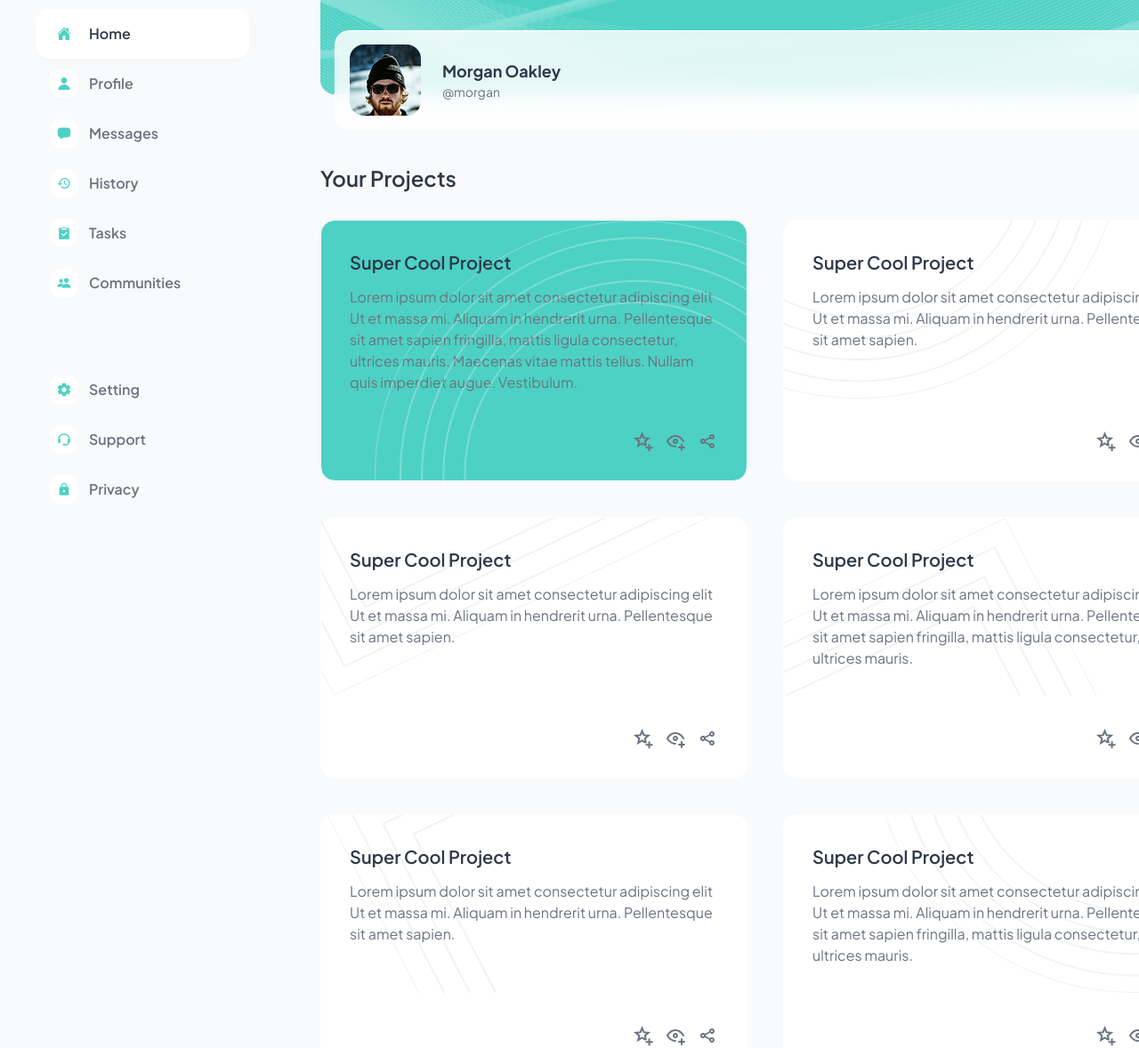
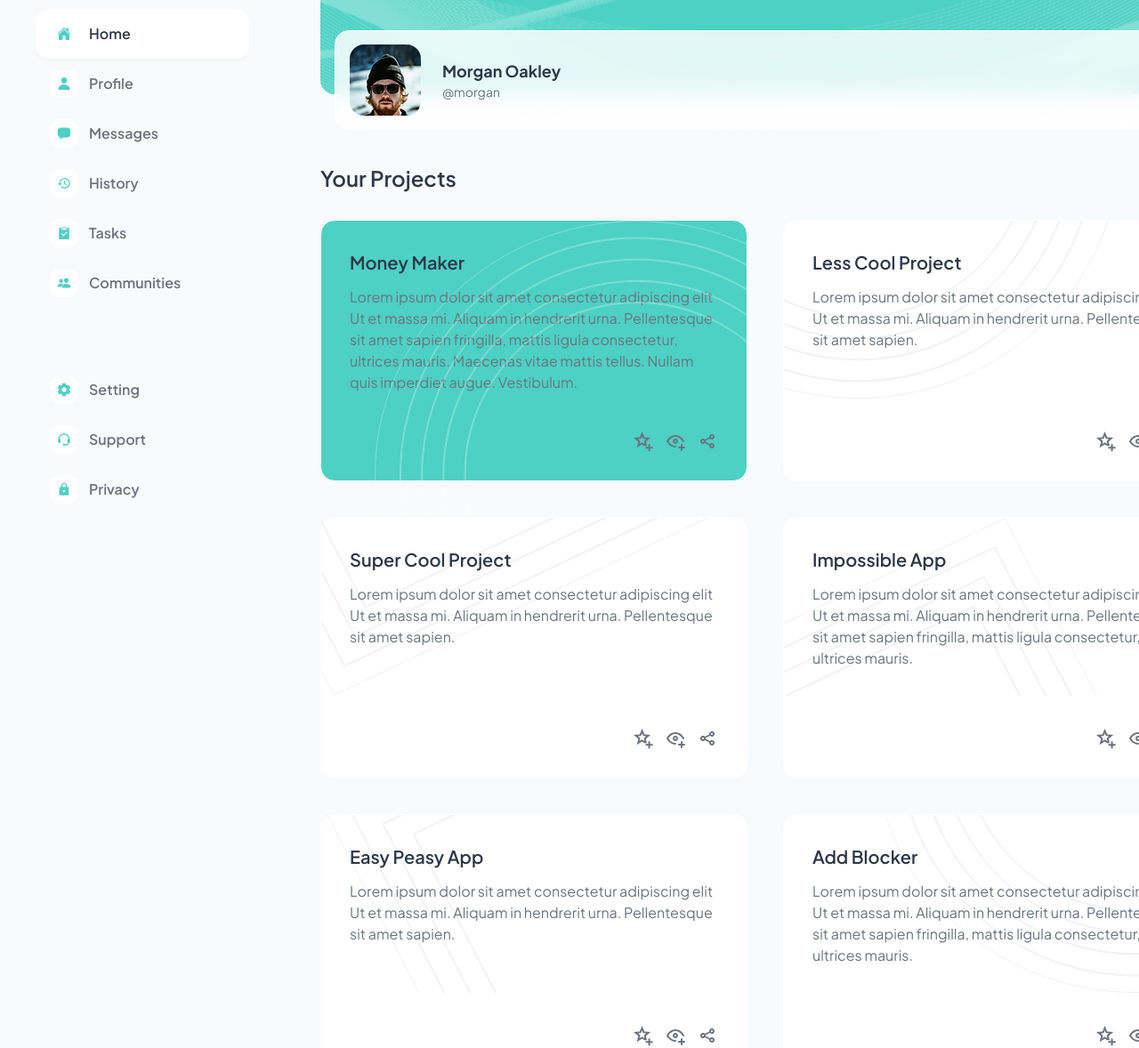
Before and after one commit to exceed-dev/admin-dashboard, a plain HTML site: page index.html in a window 1280 px wide. Shown: the part 134-1312 px from the top of the page at 89% size. Drawn offline with Linux system fonts and the light colour scheme.

Commit message:
Fix projects markup

```diff
--- a/index.html
+++ b/index.html
@@ -281,7 +281,7 @@
                     <h2 class="title">Your Projects</h2>
                     <div class="card-container">
                         <div class="card">
-                            <h3 class="card-title">Super Cool Project</h3>
+                            <h3 class="card-title">Money Maker</h3>
                             <p class="card-text">
                                 Lorem ipsum dolor sit amet consectetur
                                 adipiscing elit Ut et massa mi. Aliquam in
@@ -345,7 +345,7 @@
                             </div>
                         </div>
                         <div class="card">
-                            <h3 class="card-title">Super Cool Project</h3>
+                            <h3 class="card-title">Less Cool Project</h3>
                             <p class="card-text">
                                 Lorem ipsum dolor sit amet consectetur
                                 adipiscing elit Ut et massa mi. Aliquam in
@@ -467,7 +467,7 @@
                             </div>
                         </div>
                         <div class="card">
-                            <h3 class="card-title">Super Cool Project</h3>
+                            <h3 class="card-title">Impossible App</h3>
                             <p class="card-text">
                                 Lorem ipsum dolor sit amet consectetur
                                 adipiscing elit Ut et massa mi. Aliquam in
@@ -530,7 +530,7 @@
                             </div>
                         </div>
                         <div class="card">
-                            <h3 class="card-title">Super Cool Project</h3>
+                            <h3 class="card-title">Easy Peasy App</h3>
                             <p class="card-text">
                                 Lorem ipsum dolor sit amet consectetur
                                 adipiscing elit Ut et massa mi. Aliquam in
@@ -591,7 +591,7 @@
                             </div>
                         </div>
                         <div class="card">
-                            <h3 class="card-title">Super Cool Project</h3>
+                            <h3 class="card-title">Add Blocker</h3>
                             <p class="card-text">
                                 Lorem ipsum dolor sit amet consectetur
                                 adipiscing elit Ut et massa mi. Aliquam in
```
